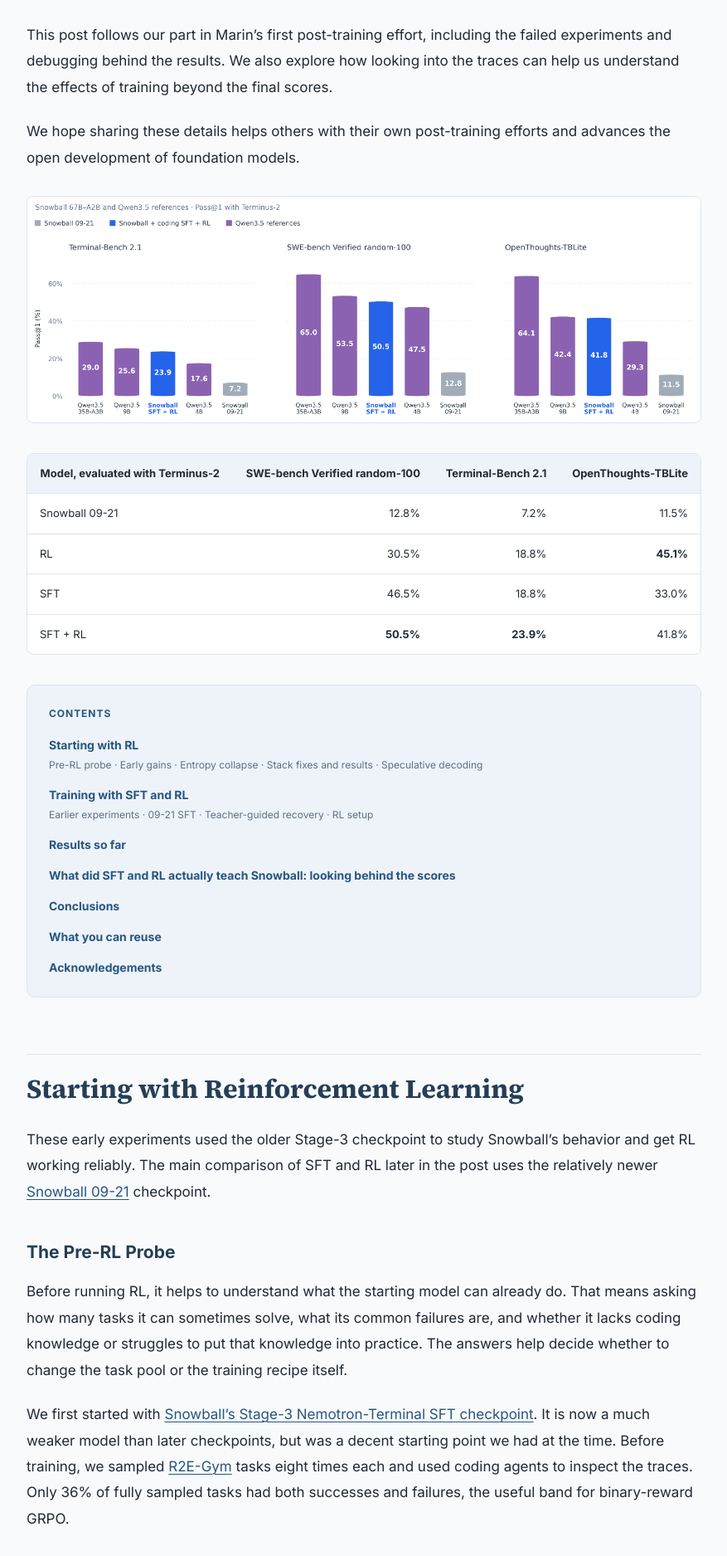
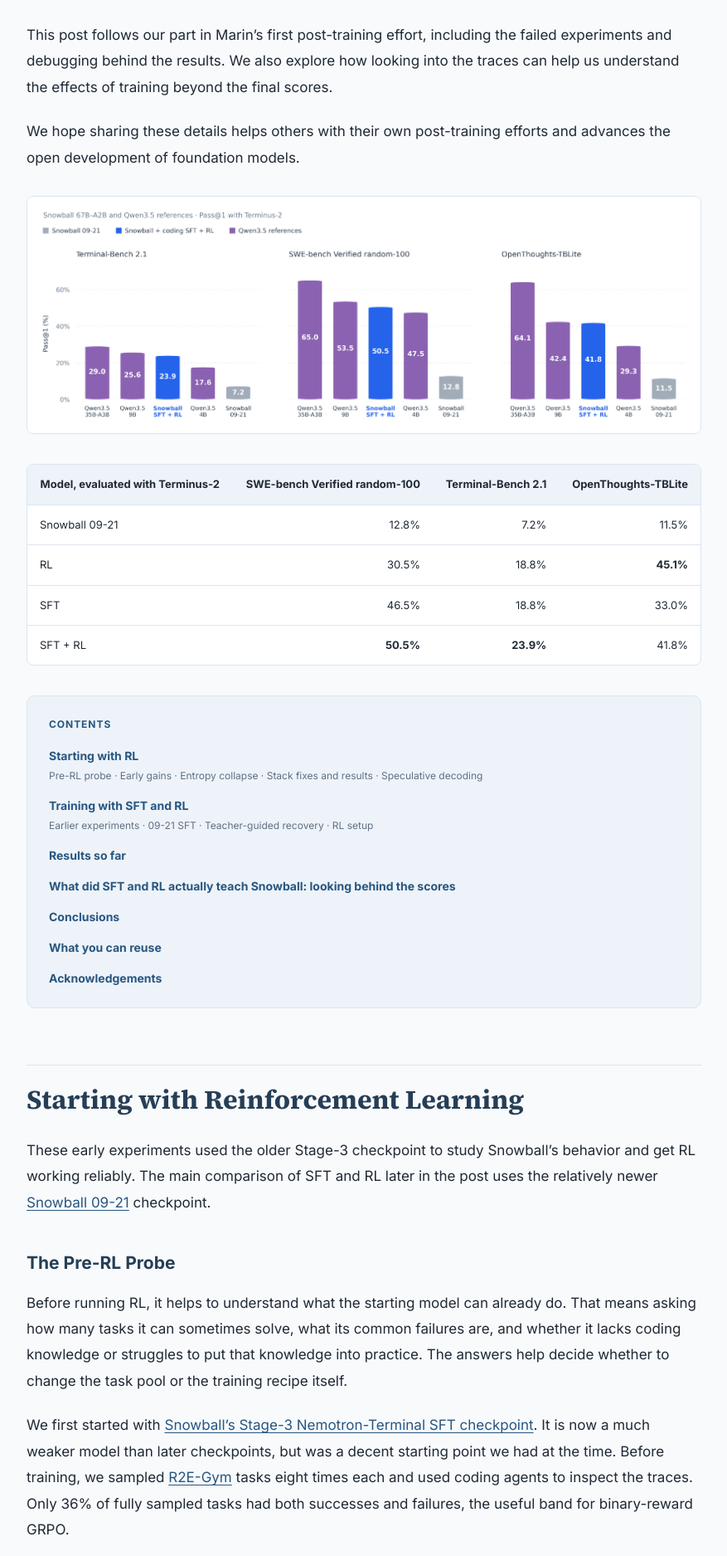
Before and after one commit to lukedhlee/lukedhlee.github.io, a Jekyll site: the page built from _posts/2026-10-21-turning-snowball-into-a-coding-agent.md, in a window 1280 px wide. Shown: the part 1628-3503 px from the top of the page at 83% size, without its empty margins (201-1078 px from the left). Built offline with Jekyll 4.4.1, drawn with Linux system fonts in a browser that asks for light colours.

Commit message:
Add padding around intro benchmark figure

```diff
--- a/_posts/2026-10-21-turning-snowball-into-a-coding-agent.md
+++ b/_posts/2026-10-21-turning-snowball-into-a-coding-agent.md
@@ -42,7 +42,7 @@
 -->
 
 <figure class="research-figure">
-<a href="{{ '/assets/img/snowball/intro-ranked-bars.png' | relative_url }}"><img src="{{ '/assets/img/snowball/intro-ranked-bars.png' | relative_url }}" alt="Snowball and Qwen3.5 benchmark comparison" width="6386" height="2139" loading="lazy"></a>
+<a href="{{ '/assets/img/snowball/intro-ranked-bars.png?v=padded' | relative_url }}"><img src="{{ '/assets/img/snowball/intro-ranked-bars.png?v=padded' | relative_url }}" alt="Snowball and Qwen3.5 benchmark comparison" width="6546" height="2299" loading="lazy"></a>
 </figure>
 
 <div class="table-wrap" markdown="1">
--- a/scripts/render_snowball_intro_bars.py
+++ b/scripts/render_snowball_intro_bars.py
@@ -36,5 +36,5 @@
             tick.set_color(BLUE); tick.set_weight('bold')
 axes[0].set_ylabel('Pass@1 (%)',labelpad=12)
 for ext in ['png','svg','pdf']:
-    fig.savefig(OUT/f'intro-ranked-bars.{ext}',dpi=400,facecolor='white',bbox_inches='tight',pad_inches=.18)
+    fig.savefig(OUT/f'intro-ranked-bars.{ext}',dpi=400,facecolor='white',bbox_inches='tight',pad_inches=.38)
 print(OUT/'intro-ranked-bars.png')
```
Also changed, not shown: assets/img/snowball/intro-ranked-bars.png, assets/img/snowball/intro-ranked-bars.svg.
